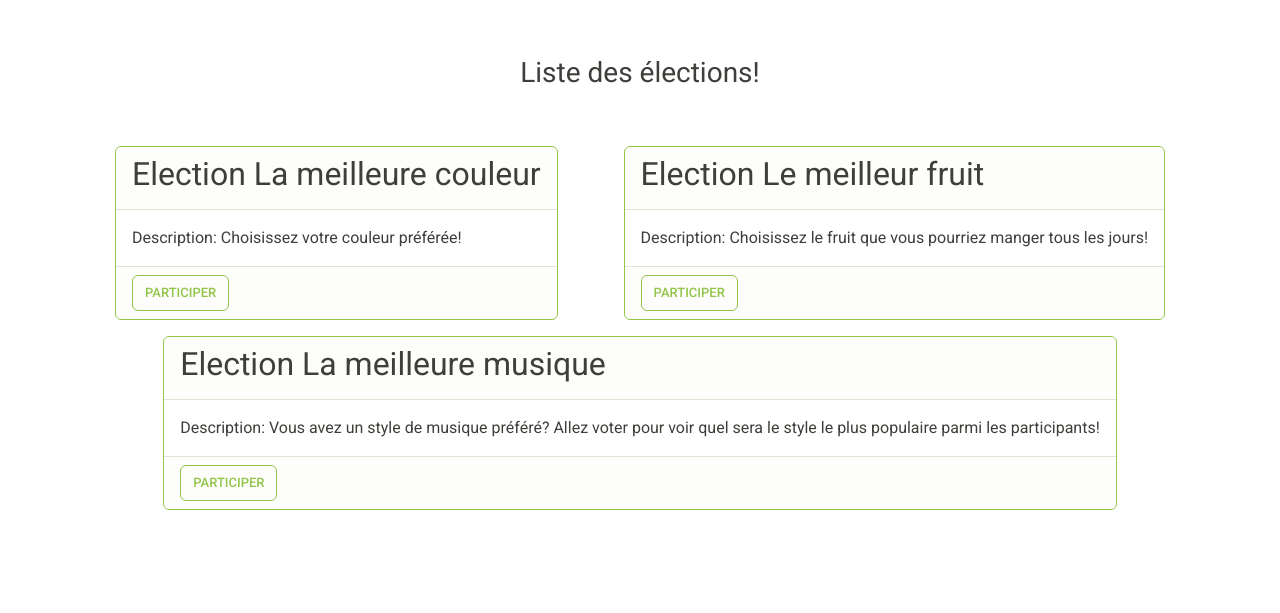
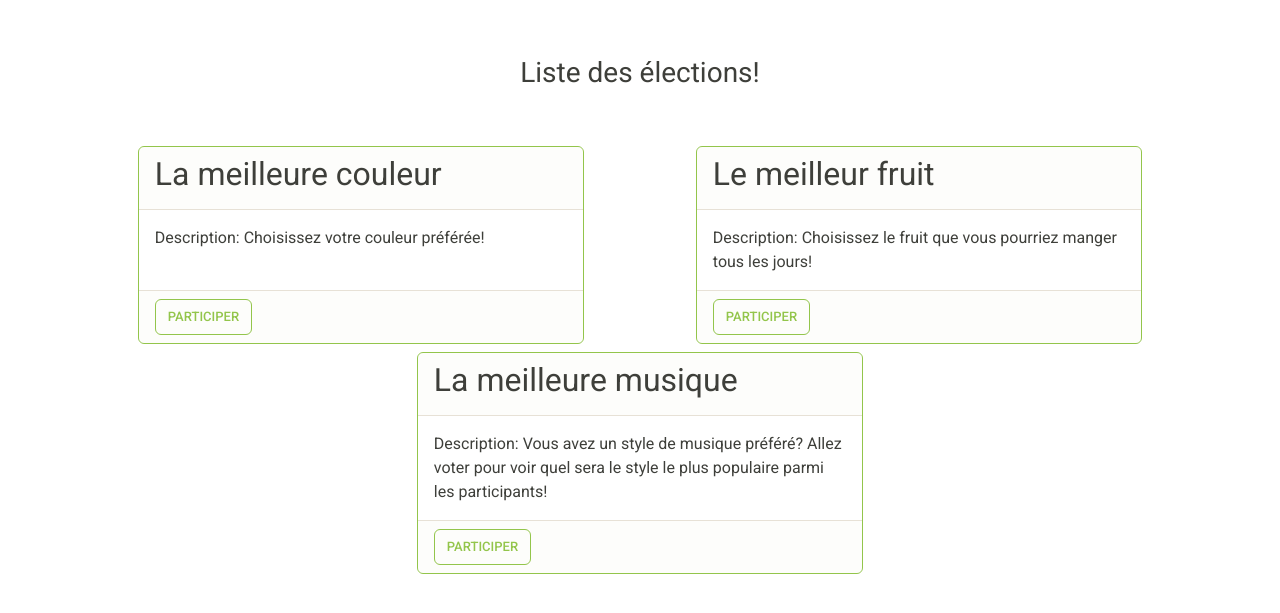
Before and after one commit to abellaval/RSA-implementation, a Flask app: page / in a window 1280 px wide. Shown: the part 56-669 px from the top of the page. Run offline with Flask 2, Linux system fonts and the light colour scheme; data comes from the database, SQL or seed files in the repository; both versions use the stored data as it was after the commit.

Commit message:
Is it the end of our suffering?
Co-authored-by: elsbeth-m

```diff
--- a/website/templates/index.html
+++ b/website/templates/index.html
@@ -10,9 +10,9 @@
 
     <div style="display: flex; justify-content: space-around; flex-wrap: wrap">
         {% for election in all_elections %}
-            <div class="card border-success mb-3">
+            <div class="card border-success mb-2" style="width: 40%;">
                 <div class="card-header">
-                    <h2>Election {{ election.name }}</h2>
+                    <h2>{{ election.name }}</h2>
                 </div>
                 <div class="card-body">
                     Description: {{ election.description }}
--- a/website/templates/result.html
+++ b/website/templates/result.html
@@ -10,7 +10,7 @@
     {% for result in results %}
         <div class="card border-primary mb-3">
             <div class="card-header">
-                <h2>Candidat {{ result.candidate.name }}</h2>
+                <h2>{{ result.candidate.name }}</h2>
             </div>
             <div class="card-body">
                 Résultat: <span id={{ result.candidate.id }}>{{ result.votes }}</span>
```
Also changed, not shown: website/templates/calculator.html (+0 -7 lines), website/templates/election.html (+2 -25 lines), website/database.sqlite.
